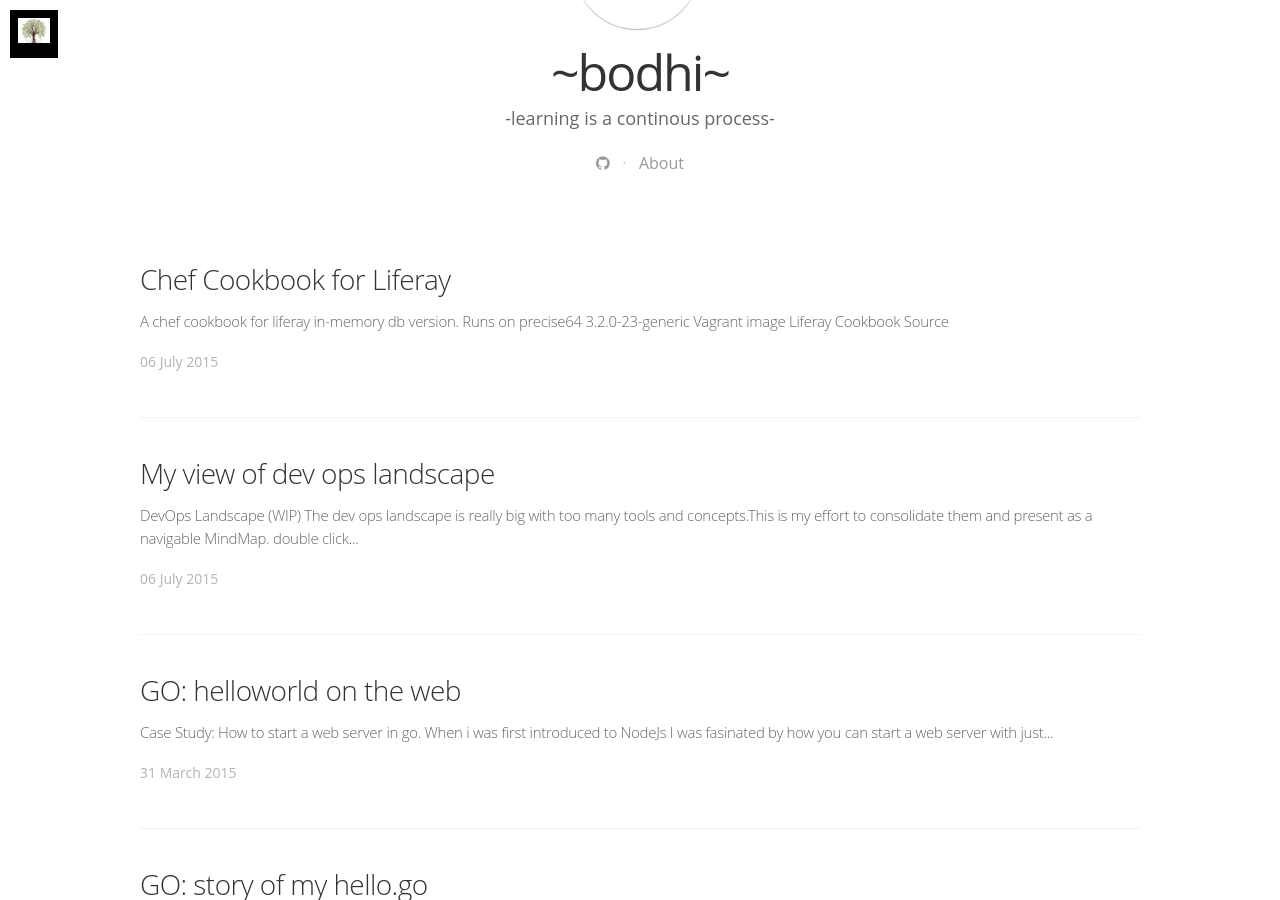
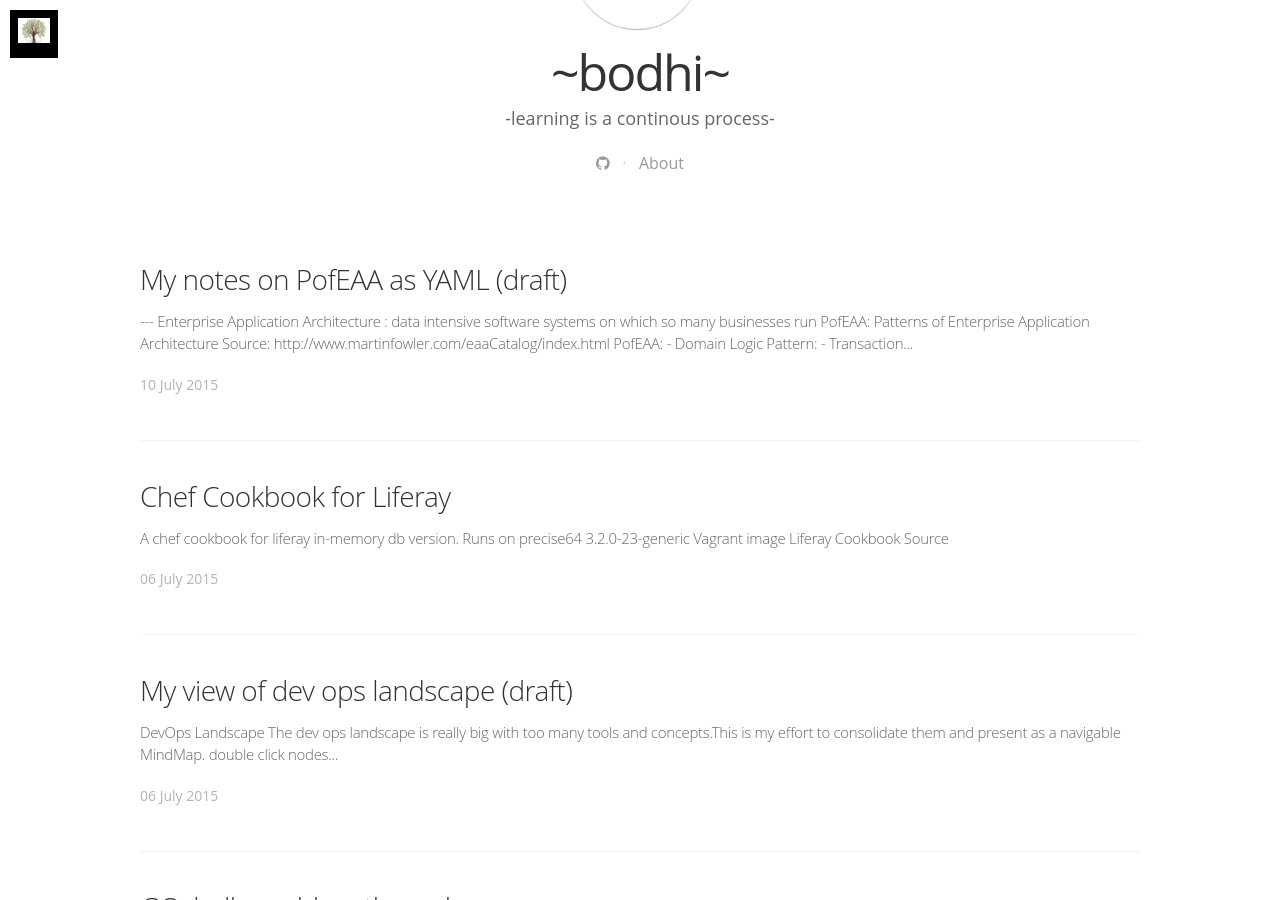
Before and after one commit to ganeshramr/ganeshramr.github.io, a Jekyll site: the page built from index.html, in a window 1280 px wide and 900 px high, scrolled down 487 px. Built offline with Jekyll 4.4.1, drawn with Linux system fonts in a browser that asks for light colours; nearby versions of some CDN libraries; some web fonts are replaced; Markdown is read by kramdown in place of the engine named in the settings; the list of posts is cut into pages by our own code; comment, search, counter and statistics services are not loaded; some of the changed lines change nothing that is shown.

Commit message:
new posts

````diff
--- a/_posts/2015-07-06-chef_cook_book_liferay.md
+++ b/_posts/2015-07-06-chef_cook_book_liferay.md
@@ -1,6 +1,6 @@
 ---
 layout: post
-title:  "My view of dev ops landscape"
+title:  "My view of dev ops landscape (draft)"
 date:   2015-07-06 14:06:00
 categories: normal
 tags:
@@ -10,9 +10,9 @@ tags:
 comments: true
 ---
 
-**DevOps Landscape (WIP)**
+**DevOps Landscape**
 
 The dev ops landscape is really big with too many tools and concepts.This is my effort to consolidate them and present as a navigable MindMap.
 
-double click to navigate nodes to navigate
+double click nodes to navigate
 <iframe src="https://atlas.mindmup.com/2015/07/19c14980063801338ebb626193310231/devops_landscape/index.html" width="1000" height="1000"></iframe>
--- /dev/null
+++ b/_posts/2015-07-10-devops.md
@@ -0,0 +1,100 @@
+---
+layout: post
+title:  "My notes on PofEAA as YAML (draft)"
+date:   2015-07-10 14:30:00
+categories: normal
+tags:
+- design pattern
+- Enterprise architecture
+#image: /assets/article_images/gopher.jpeg
+comments: true
+---
+```yaml
+---
+Enterprise Application Architecture : data intensive software systems on which so many businesses run
+PofEAA: Patterns of Enterprise Application Architecture
+Source: http://www.martinfowler.com/eaaCatalog/index.html
+PofEAA:
+- Domain Logic Pattern:
+    - Transaction Script or Procedure pattern: Organize business logic as functions per use case like book hotel , cancel hotel
+      for: simple business logic. functions/procedures coded by use case.
+
+    - Domain Model: One object per table . Can get more RICH with complex relationship. Incorporates both behaviour and data
+      for: complex and agile business logic
+
+    - Table Module: A single instance that handles the business logic for all rows in a database table or view
+      for: more like simple domain model.functions coded by domain. combine these to build use cases.
+      #Room object will have all methods related to Room like availability and # of bedrooms etc
+
+    - Service Layer: Typical service layer
+      for: Presentation Layer --> Service layer -(domain objects)-> DAO -->DB
+
+- Data Source Architectural Patterns:
+    - Table Data Gateway Pattern: a class with CRUD for one table
+      for: a bag for all *QL queries related to a particular table ex.findById(id). DAO for a table.
+
+    - Row Data Gateway Pattern: A class with crud for one row in a table
+      for: an Entity object
+
+    - Active Record: A class for a row in db with business logic in it. RowDatGateway + domin logic
+      for: an Entity with domain logic ; Person.getTaxableEarning()
+
+    - Data Mapper: Map data to and from DB to in memory representation of DB.
+      for: Entity Manager
+
+- Object-Relational Behavioral Patterns:
+    - Unit of Work: A Pattern that flushes out all database changes made during a business transaction collectively in one call
+
+    - Identity map: Record of all data objects loaded and available already in a business transaction
+
+    - Lazy Load:
+      - Lazy Initialization: uses a special marker value (usually null) to indicate a field isn't loaded
+      - Virtual Proxy: an object with the same interface as the real object
+      - Value Holder: an object with a getValue method
+      - ghost: is the real object without any data.The first time you call a method the ghost loads the full data into its fields
+
+- Object-Relational Structural Patterns:
+   - Identity Field: Database primary key. Id field in a entity
+
+   - Foreign Key Mapping: Field used as a Refrence between entities
+
+   - Association Table Mapping: Linker table object
+
+   - Embedded Value: Mapping many fields into one object in Entity
+
+   - Dependent table mapping: Album handling the mapping of tracks entity
+
+   - Serialized LOB: Serialize large object in DB
+
+   - Single table Inheritance: Player,Crickter,Bowler,Footballer through different entities all go into one class in DB
+
+   - Class Table Inheritance: One entity per table
+
+   - Concrete Table Inheritance: Table per CONCRETE entities.
+   #these concrete entities will extend abstract classes and that abstract class will have no table
+
+   - Inheritance Mapper: Abstract and concrete implementation od DB operations like save,insert.. in an inheritance model
+
+- Web Presentation Patterns:
+  - Model View Controller: MVC
+
+  - Page Controller: handles a request for a specific page or action on a Web site
+
+  - Front Controller:  Gate way of all requests for a WebSite
+
+  - Templates View: Jsp tags in HTML
+
+  - Transform View: A middle man converting model to HTML
+
+  - Two Step View: Transform in 2 steps. Logical first and HTML later.
+
+  - Application Controller: Centralized controller for screen navigation and flow
+
+- Distribution Patterns:
+
+  - Remote Facade: coarse-grained facade on fine-grained objects.
+    #None of the fine-grained objects have a remote interface, and the Remote Facade contains no domain logic.
+    # All the Remote Facade does is translate coarse-grained methods onto the underlying fine-grained objects.
+
+  - DTO: POJO with serialization utilities.
+```
````
